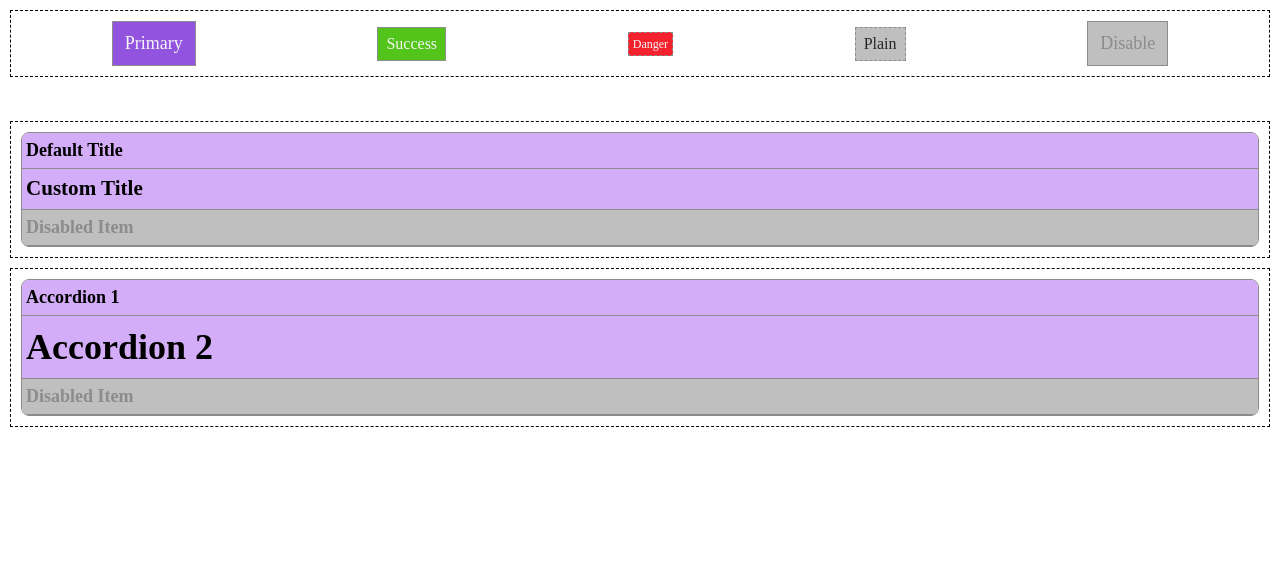
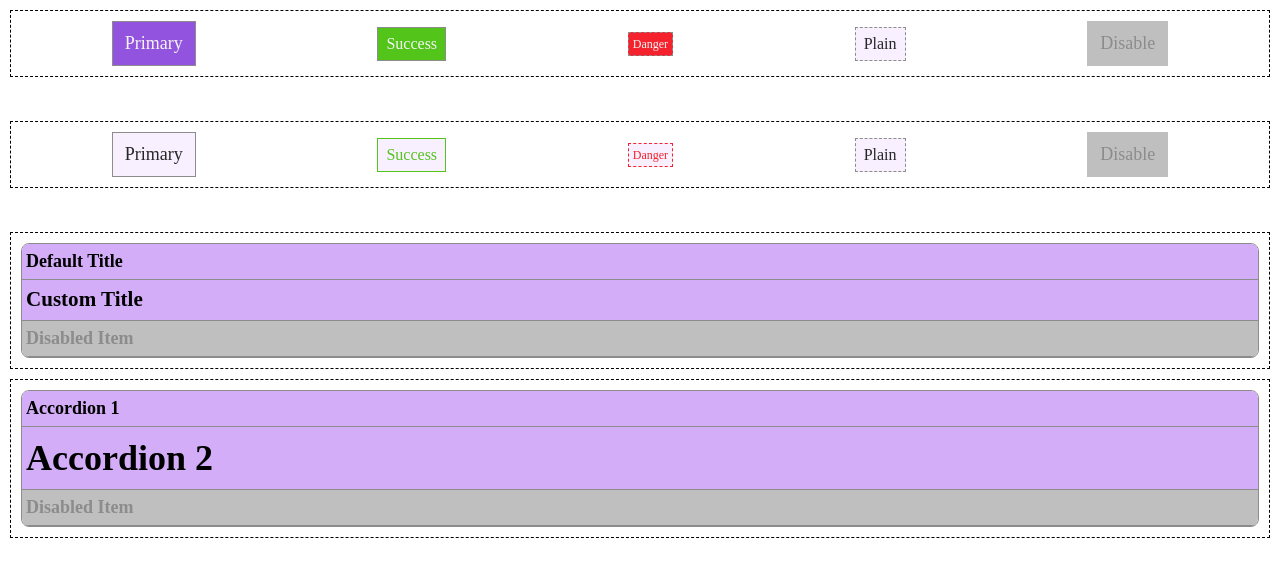
Before and after one commit to Mori-Yang/vue-sketch-ui, a Vue app: page / in a window 1280 px wide. Shown: the top 576 px of the page. Built offline with nearby package versions, Linux system fonts and the light colour scheme; the HTML template or start-up script is replaced by a standard one.

Commit message:
fix:button plain style

```diff
--- a/src/App.vue
+++ b/src/App.vue
@@ -3,8 +3,16 @@
     <Button ref="buttonRef" size="large">Primary</Button>
     <Button type="success">Success</Button>
     <Button type="danger" size="small" dashed>Danger</Button>
-    <Button type="danger" plain dashed>Plain</Button>
+    <Button plain dashed>Plain</Button>
     <Button disabled size="large">Disable</Button>
+  </Block>
+  <br />
+  <Block>
+    <Button size="large" plain>Primary</Button>
+    <Button type="success" plain>Success</Button>
+    <Button type="danger" size="small" dashed plain>Danger</Button>
+    <Button plain dashed>Plain</Button>
+    <Button disabled size="large" plain>Disable</Button>
   </Block>
   <br />
   <Block>
--- a/src/components/SketchButton/SketchButton.vue
+++ b/src/components/SketchButton/SketchButton.vue
@@ -12,6 +12,7 @@
     :disabled="disabled"
     :type="nativeType"
     :autofocus="autofocus"
+    :id="disabled ? 'disabled' : ''"
   >
     <span><slot></slot></span>
   </button>
@@ -53,6 +54,14 @@ defineExpose({
   background-color: var(--success-hover-color);
   border-color: var(--success-color);
 }
+.sk-button--success.is-plain {
+  border-color: var(--success-color);
+  color: var(--success-color);
+}
+.sk-button--success.is-plain:hover {
+  border-color: var(--success-hover-color);
+  color: var(--success-hover-color);
+}
 
 .sk-button--danger {
   background-color: var(--error-color);
@@ -60,6 +69,14 @@ defineExpose({
 .sk-button--danger:hover {
   background-color: var(--error-hover-color);
   border-color: var(--error-color);
+}
+.sk-button--danger.is-plain {
+  border-color: var(--error-color);
+  color: var(--error-color);
+}
+.sk-button--danger.is-plain:hover {
+  border-color: var(--error-hover-color);
+  color: var(--error-hover-color);
 }
 
 // size
@@ -73,18 +90,24 @@ defineExpose({
   font-size: var(--font-size-small);
 }
 // disable
-.is-disable {
+#disabled.is-disable {
+  background-color: var(--line-dark);
   color: var(--line-light);
-  background-color: var(--line-dark);
+  border-color: var(--line-dark);
+  cursor: no-drop;
 }
-.is-disable:hover {
-  background-color: var(--line-dark);
-  cursor: no-drop;
+#disabled.is-disable:hover {
+  border-color: var(--line-dark);
 }
 // plain
 .is-plain {
-  background-color: var(--line-dark);
+  background-color: var(--brand-color-light-1);
   color: var(--text-light);
+}
+.is-plain:hover {
+  background-color: var(--brand-color-light-1);
+  color: var(--brand-color-light-4);
+  border-color: var(--brand-color-light-4);
 }
 // dash
 .is-dashed {
```
